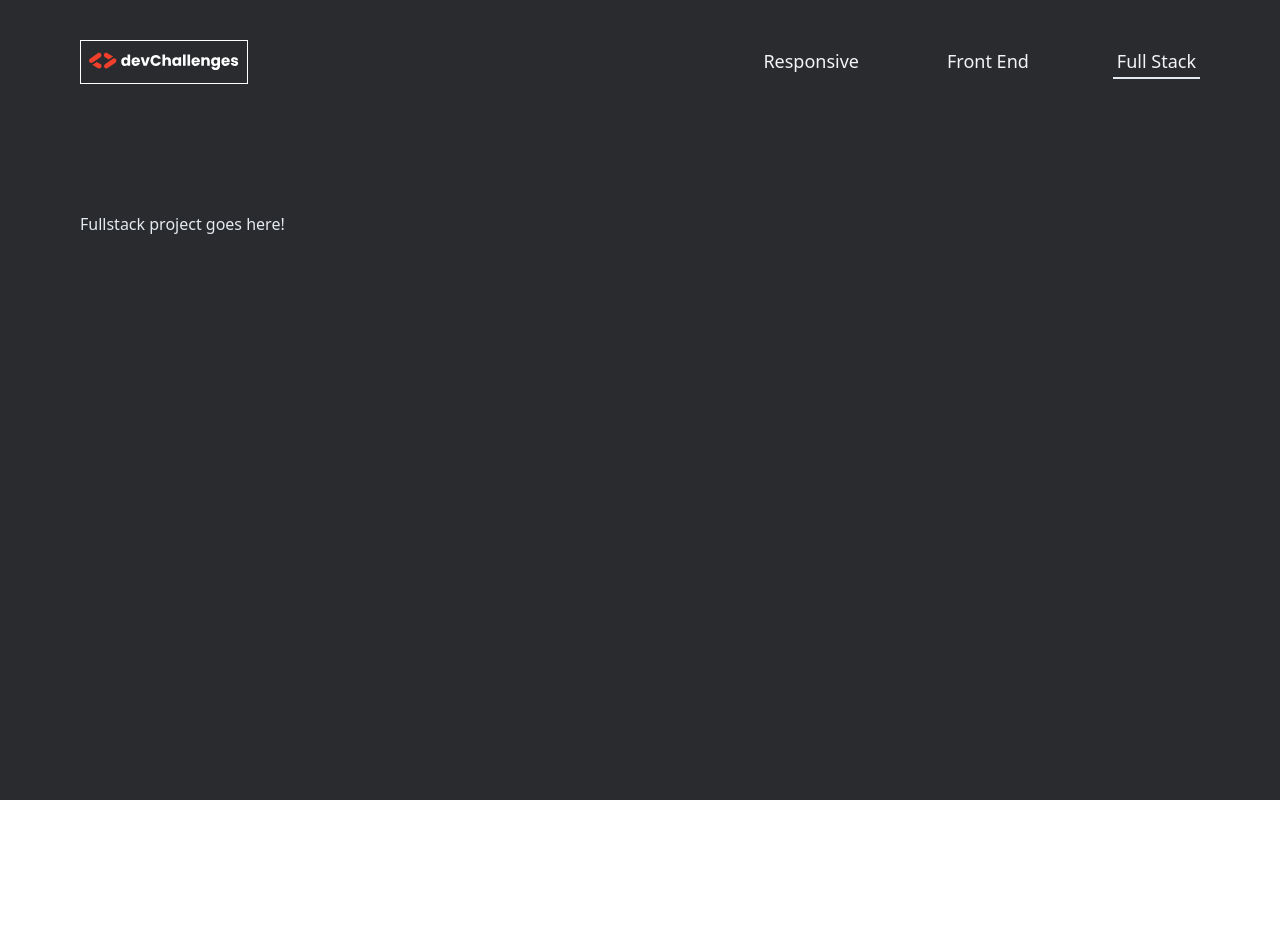
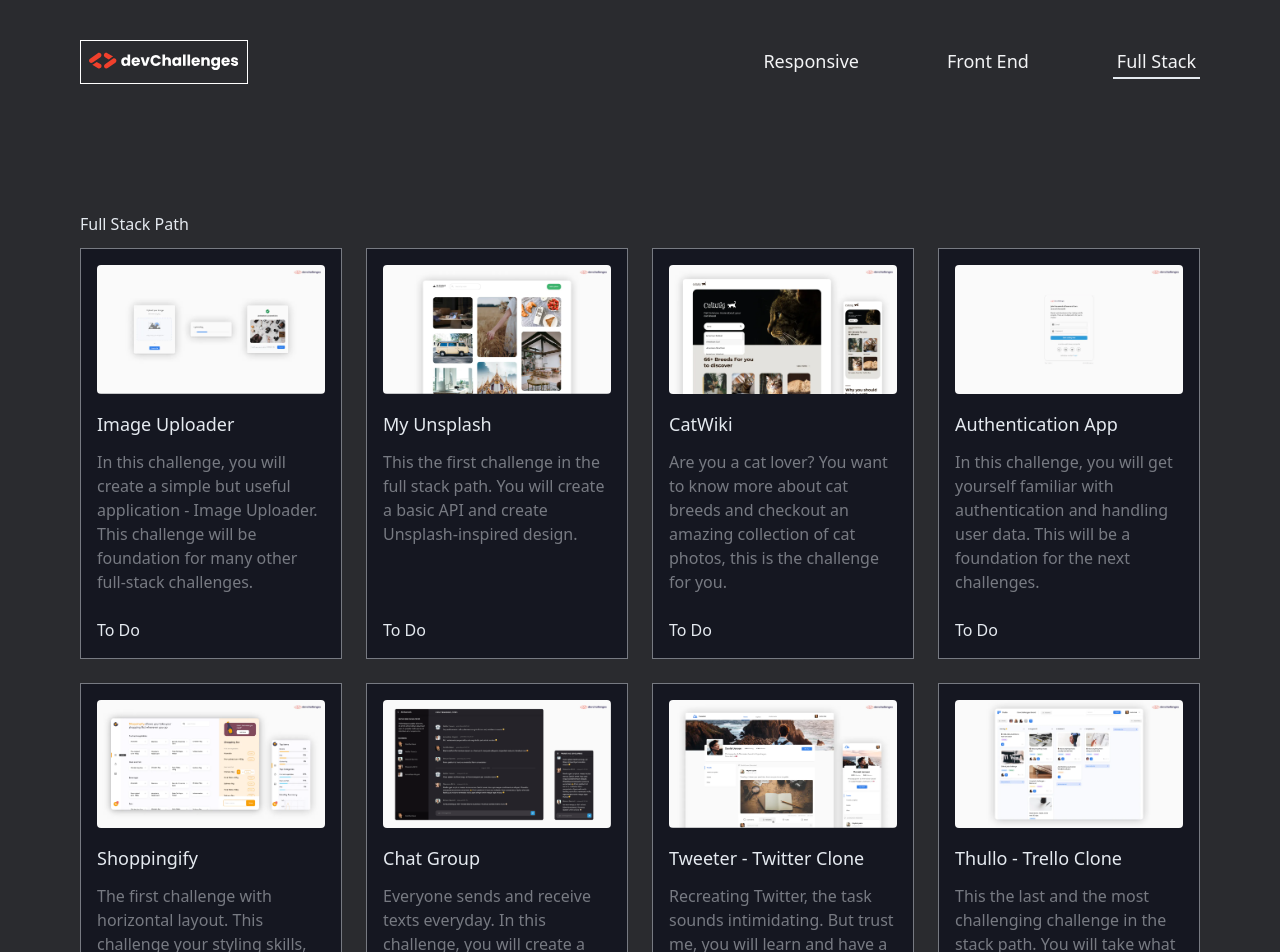
Before and after one commit to hjcasayas/dev-challenges-io, a Next.js app: page /full-stack in a window 1280 px wide. Shown: the top 952 px of the page. Before the commit the page ends 800 px from the top, so only its background shows below. Built offline with nearby package versions, Linux system fonts and the light colour scheme; no server answers.

Commit message:
feat: updated full stack path page

```diff
--- /dev/null
+++ b/src/challenges/full-stack/full-stack-challenges.list.ts
@@ -0,0 +1,69 @@
+import { ChallengeStatus } from "../challenge-status.enum";
+import { ChallengeModel } from "../challenge.model";
+
+export const fullStackChallenges: ChallengeModel[] = [
+  {
+    title: "Image Uploader",
+    src: "/challenges/full-stack/image-uploader.png",
+    description:
+      "In this challenge, you will create a simple but useful application - Image Uploader. This challenge will be foundation for many other full-stack challenges.",
+    status: ChallengeStatus.ToDo,
+    href: process.env.NEXT_PUBLIC_NOT_FOUND_BASE_URL || "",
+  },
+  {
+    title: "My Unsplash",
+    src: "/challenges/full-stack/my-unsplash.png",
+    description:
+      "This the first challenge in the full stack path. You will create a basic API and create Unsplash-inspired design.",
+    status: ChallengeStatus.ToDo,
+    href: process.env.NEXT_PUBLIC_NOT_FOUND_BASE_URL || "",
+  },
+  {
+    title: "CatWiki",
+    src: "/challenges/full-stack/cat-wiki.png",
+    description:
+      "Are you a cat lover? You want to know more about cat breeds and checkout an amazing collection of cat photos, this is the challenge for you.",
+    status: ChallengeStatus.ToDo,
+    href: process.env.NEXT_PUBLIC_NOT_FOUND_BASE_URL || "",
+  },
+  {
+    title: "Authentication App",
+    src: "/challenges/full-stack/authentication-app.png",
+    description:
+      "In this challenge, you will get yourself familiar with authentication and handling user data. This will be a foundation for the next challenges.",
+    status: ChallengeStatus.ToDo,
+    href: process.env.NEXT_PUBLIC_NOT_FOUND_BASE_URL || "",
+  },
+  {
+    title: "Shoppingify",
+    src: "/challenges/full-stack/shoppingify.png",
+    description:
+      "The first challenge with horizontal layout. This challenge your styling skills, as well as your problem-solving skills.",
+    status: ChallengeStatus.ToDo,
+    href: process.env.NEXT_PUBLIC_NOT_FOUND_BASE_URL || "",
+  },
+  {
+    title: "Chat Group",
+    src: "/challenges/full-stack/chat-group.png",
+    description:
+      "Everyone sends and receive texts everyday. In this challenge, you will create a chat app. It will be a challenging but fun at the same time.",
+    status: ChallengeStatus.ToDo,
+    href: process.env.NEXT_PUBLIC_NOT_FOUND_BASE_URL || "",
+  },
+  {
+    title: "Tweeter - Twitter Clone",
+    src: "/challenges/full-stack/tweeter-twitter-clone.png",
+    description:
+      "Recreating Twitter, the task sounds intimidating. But trust me, you will learn and have a lot of fun doing this. This challenge is very simple version of Twitter, it will test your skill both front-end and back-end at a high level",
+    status: ChallengeStatus.ToDo,
+    href: process.env.NEXT_PUBLIC_NOT_FOUND_BASE_URL || "",
+  },
+  {
+    title: "Thullo - Trello Clone",
+    src: "/challenges/full-stack/thullo-trello-clone.png",
+    description:
+      "This the last and the most challenging challenge in the stack path. You will take what you learned from previous challenges to apply to this one.",
+    status: ChallengeStatus.ToDo,
+    href: process.env.NEXT_PUBLIC_NOT_FOUND_BASE_URL || "",
+  },
+];
--- a/src/pages/full-stack.tsx
+++ b/src/pages/full-stack.tsx
@@ -1,16 +1,43 @@
 import { NextPage } from "next";
 
+import { ChallengeStatus } from "../challenges/challenge-status.enum";
+import { fullStackChallenges } from "../challenges/full-stack/full-stack-challenges.list";
+import { ChallengeCardComponent } from "../components/challenge-card.component";
 import { Title } from "../components/title.component";
 
-const Fullstack: NextPage = () => {
+const FullStack: NextPage = () => {
   return (
     <>
-      <Title pageName="Fullstack"></Title>
-      <div>
-        <p>Fullstack project goes here!</p>
+      <Title pageName="Full Stack"></Title>
+      <h2>Full Stack Path</h2>
+      <div className="flex items-stretch flex-wrap mx-[-12px]">
+        {fullStackChallenges.map((r, index) => {
+          if (r.href.trim() === "" || r.status !== ChallengeStatus.Done) {
+            return (
+              <div
+                className="p-3 w-full flex flex-col sm:w-2/4 lg:w-1/3 xl:w-1/4"
+                key={r.src}
+              >
+                <ChallengeCardComponent {...r} index={index} />
+              </div>
+            );
+          }
+
+          return (
+            <a
+              className="p-3 w-full flex flex-col sm:w-2/4 lg:w-1/3 xl:w-1/4"
+              href={r.href}
+              target="_blank"
+              rel="noreferrer"
+              key={r.src}
+            >
+              <ChallengeCardComponent {...r} index={index} />
+            </a>
+          );
+        })}
       </div>
     </>
   );
 };
 
-export default Fullstack;
+export default FullStack;
```
